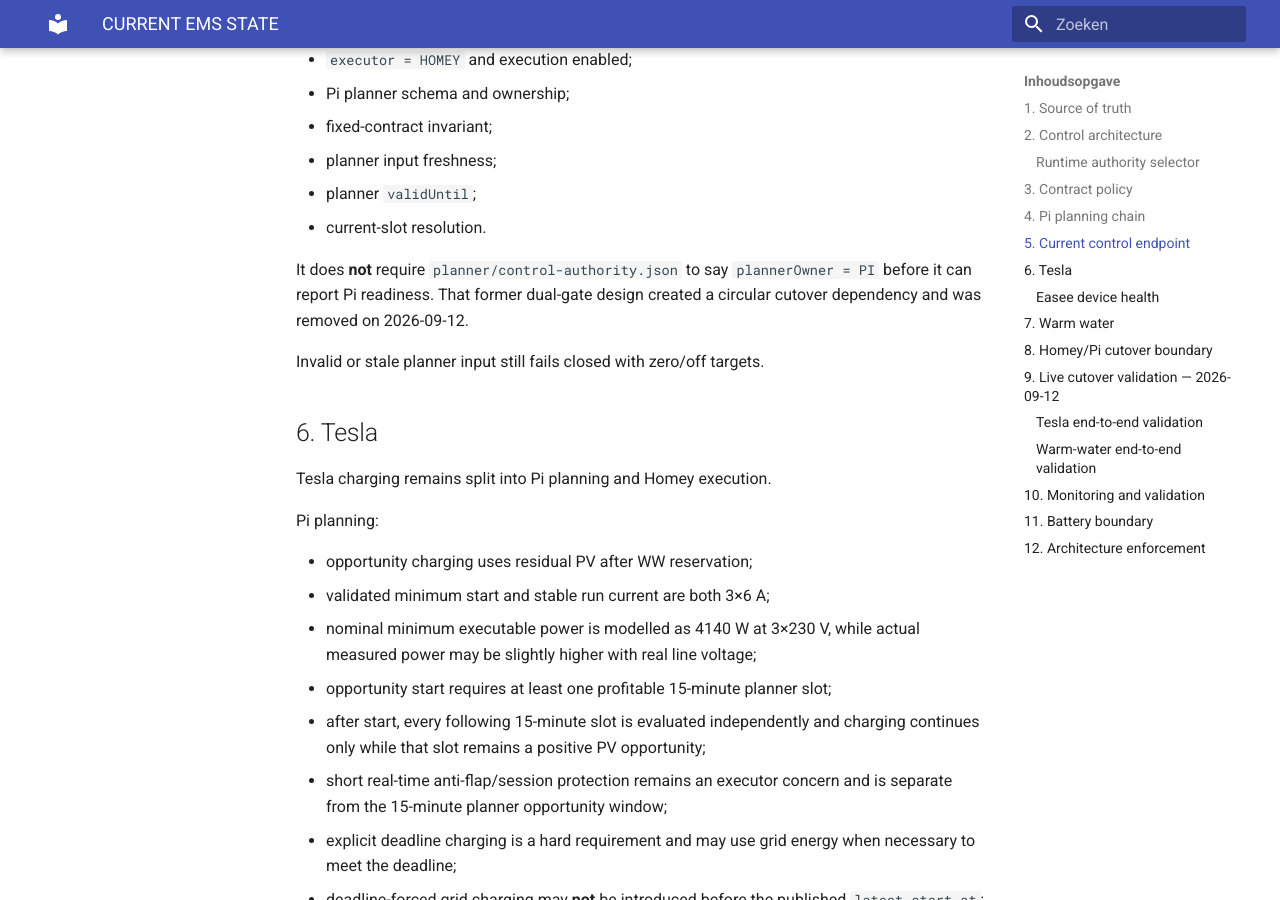
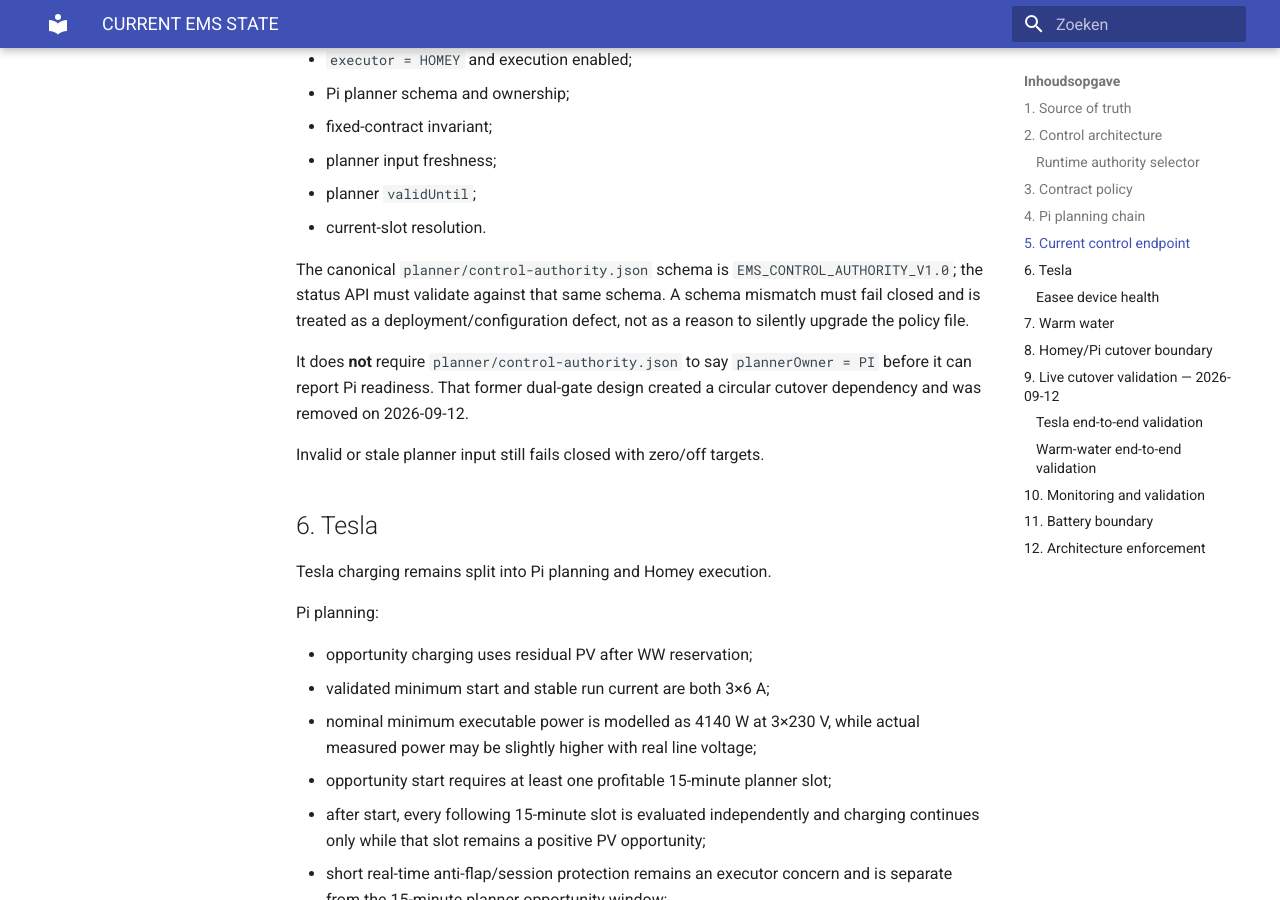
Before and after one commit to OnsKasteeltje/homey-energy-manual, an MkDocs documentation site: the page built from docs/architecture/CURRENT-EMS-STATE.md, in a window 1280 px wide and 900 px high, scrolled down 3687 px. Built offline with MkDocs 1.6.1 and Material for MkDocs 9.7.7, drawn with Linux system fonts in a browser that asks for light colours.

Commit message:
Document control policy schema compatibility

```diff
--- a/docs/architecture/CURRENT-EMS-STATE.md
+++ b/docs/architecture/CURRENT-EMS-STATE.md
@@ -125,6 +125,8 @@
 - planner input freshness;
 - planner `validUntil`;
 - current-slot resolution.
+
+The canonical `planner/control-authority.json` schema is `EMS_CONTROL_AUTHORITY_V1.0`; the status API must validate against that same schema. A schema mismatch must fail closed and is treated as a deployment/configuration defect, not as a reason to silently upgrade the policy file.
 
 It does **not** require `planner/control-authority.json` to say `plannerOwner = PI` before it can report Pi readiness. That former dual-gate design created a circular cutover dependency and was removed on 2026-09-12.
 
```
